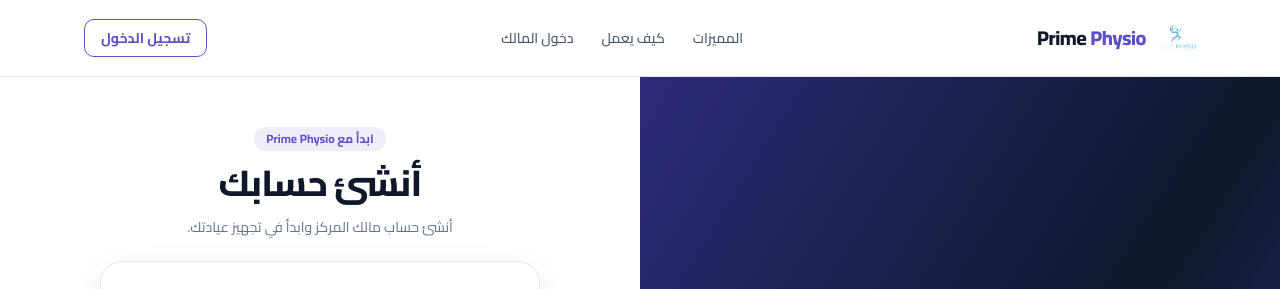
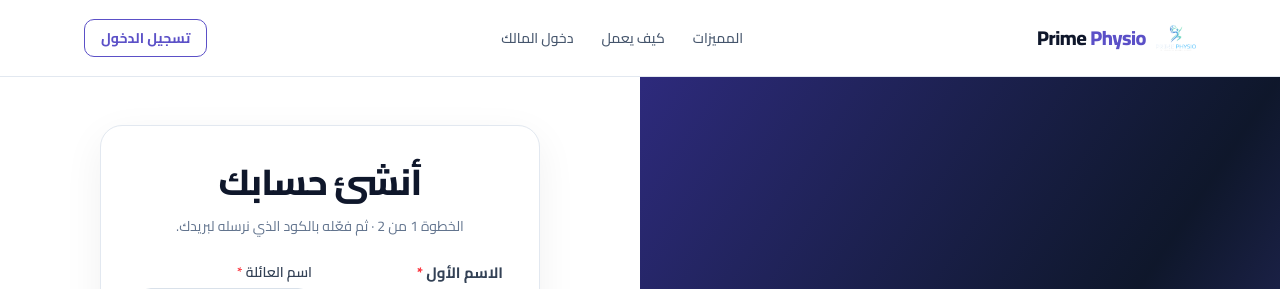
Before and after one commit to ahmedsalamaahmed28-a11y/Prime-Physio, a Next.js app: page /signup in a window 1280 px wide. Shown: the top 289 px of the page. Built offline with nearby package versions, Linux system fonts and the light colour scheme; no server answers.

Commit message:
Move signup title and step guidance inside form card

```diff
--- a/src/app/signup/page.tsx
+++ b/src/app/signup/page.tsx
@@ -256,13 +256,11 @@ function SignupPageContent() {
         </section>
         <section className="w-full lg:w-1/2 flex flex-col items-center justify-center p-6 sm:p-12 bg-white relative" dir={isRtl ? "rtl" : "ltr"}>
           <div className="w-full max-w-[440px]">
-          <div className="mb-[22px] text-center">
-            <span className="mb-3 inline-flex rounded-full bg-[#5B50C7]/10 px-3 py-1 text-xs font-bold text-[#5B50C7]">{isRtl ? "ابدأ مع Prime Physio" : "GET STARTED WITH PRIME PHYSIO"}</span>
-            <h1 className="text-3xl font-extrabold tracking-tight text-slate-900 sm:text-4xl">{isRtl ? "أنشئ حسابك" : "Create your account"}</h1>
-            <p className="mt-3 text-sm leading-6 text-slate-500">{step === "details" ? (isRtl ? "أنشئ حساب مالك المركز وابدأ في تجهيز عيادتك." : "Create your clinic owner account and get your practice ready.") : (isRtl ? "الخطوة 2 من 2 · فعّل بريدك الإلكتروني للمتابعة." : "Step 2 of 2 · Verify your email to continue.")}</p>
-          </div>
-
           <div className="rounded-3xl border border-slate-200 bg-white p-[clamp(22px,4vw,36px)] shadow-[0_12px_40px_rgba(15,23,42,0.06)]">
+            <div className="mb-6 text-center">
+              <h1 className="text-3xl font-extrabold tracking-tight text-slate-900 sm:text-4xl">{isRtl ? "أنشئ حسابك" : "Create your account"}</h1>
+              <p className="mt-3 text-sm leading-6 text-slate-500">{step === "details" ? (isRtl ? "الخطوة 1 من 2 · ثم فعّله بالكود الذي نرسله لبريدك." : "Step 1 of 2 · Then verify it with the code we send to your email.") : (isRtl ? "الخطوة 2 من 2 · فعّل بريدك الإلكتروني للمتابعة." : "Step 2 of 2 · Verify your email to continue.")}</p>
+            </div>
             {step === "verify" && <div className="mb-6 flex items-center gap-3"><div className="h-1.5 flex-1 rounded-full bg-emerald-400" /><div className="h-1.5 flex-1 rounded-full bg-[#5B50C7]" /></div>}
             {error && <div role="alert" className="mb-5 flex items-start gap-2 rounded-lg border border-red-200 bg-red-50 p-3 text-sm leading-5 text-red-700"><AlertCircle className="mt-0.5 h-4 w-4 shrink-0" /><span>{error}</span></div>}
             {notice && <div role="status" className="mb-5 flex items-start gap-2 rounded-lg border border-emerald-200 bg-emerald-50 p-3 text-sm leading-5 text-emerald-800"><CheckCircle2 className="mt-0.5 h-4 w-4 shrink-0" /><span>{notice}</span></div>}
```
